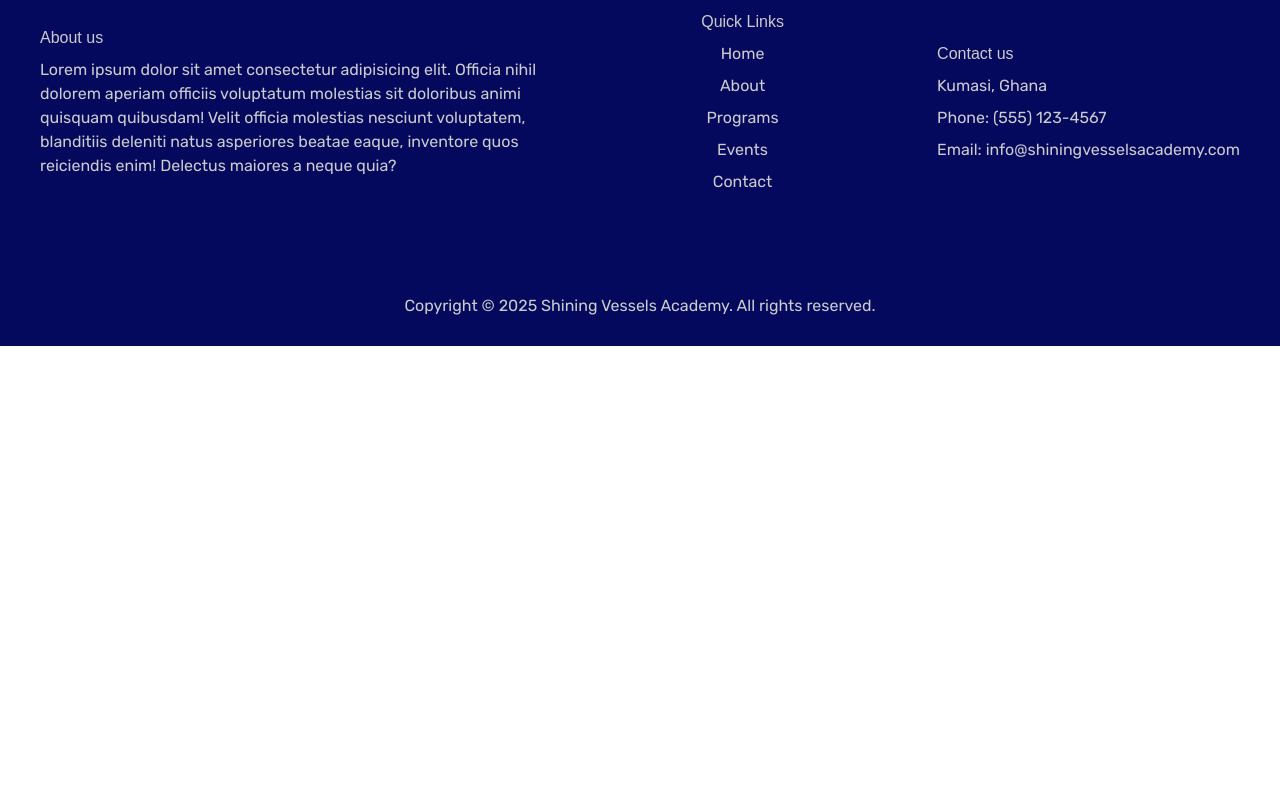
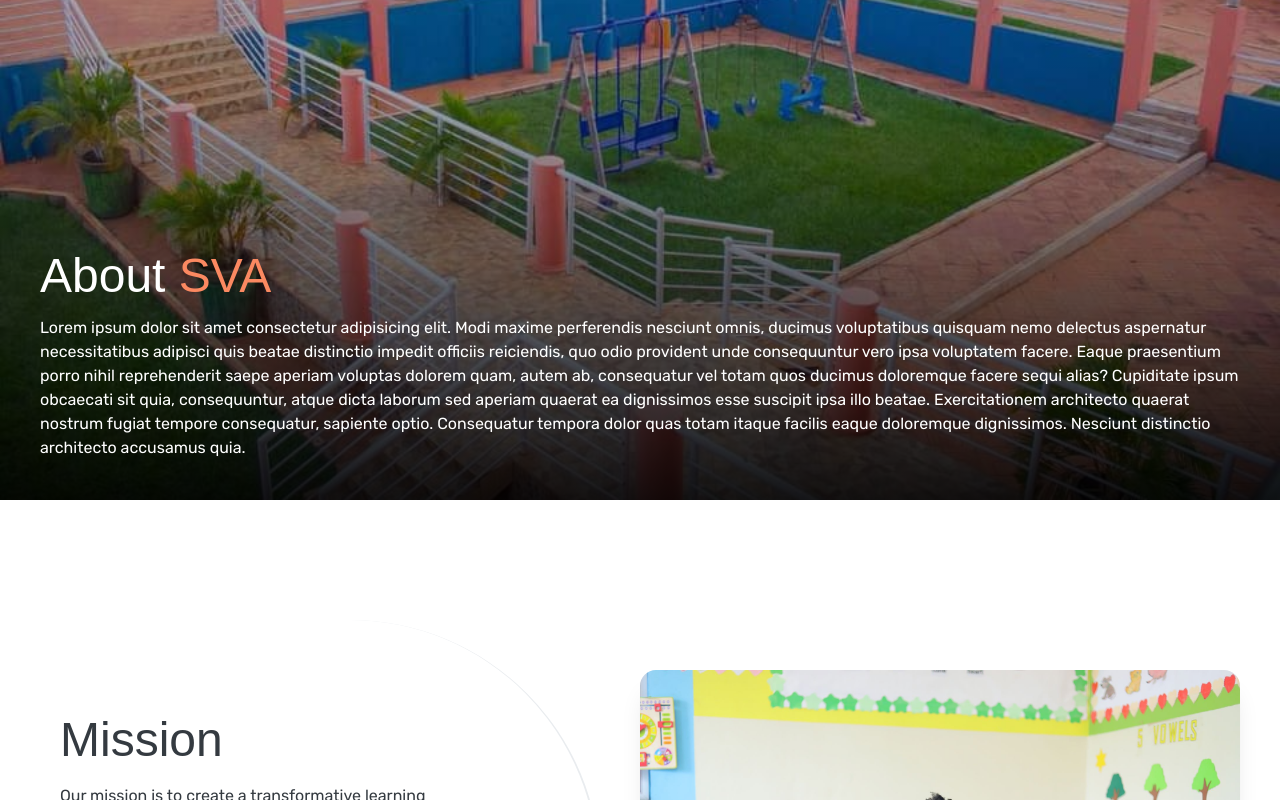
Before and after one commit to michaelboateng1/shining-vessels-academy-, a SvelteKit app: page /admission in a window 1280 px wide. Before the commit this address had no page. Shown: the part 300-1100 px from the top of the page. Before the commit the page ends 800 px from the top, so only its background shows below. Built offline with nearby package versions, Linux system fonts and the light colour scheme; a web font is replaced by a local one.

Commit message:
Added admission page

```diff
--- /dev/null
+++ b/src/routes/admission/+page.svelte
@@ -0,0 +1,13 @@
+<script>
+    import Heading from "../components/Heading.svelte";
+    import AboutInfo from "../components/AboutInfo.svelte";
+
+    const message = "Lorem ipsum dolor sit amet consectetur adipisicing elit. Qui dolorum itaque iusto quasi in molestiae dolores, ullam expedita? Hic, ullam sint. Maxime tenetur quibusdam aspernatur eos id corporis commodi animi!";
+</script>
+
+<main>
+    <Heading {message}>
+        <h1 class="text-5xl font-bold mb-4" data-aos="fade-in"><span class="text-[#fb8961]">SVA</span> Admissions</h1>
+    </Heading>
+    <AboutInfo />
+</main>
```
